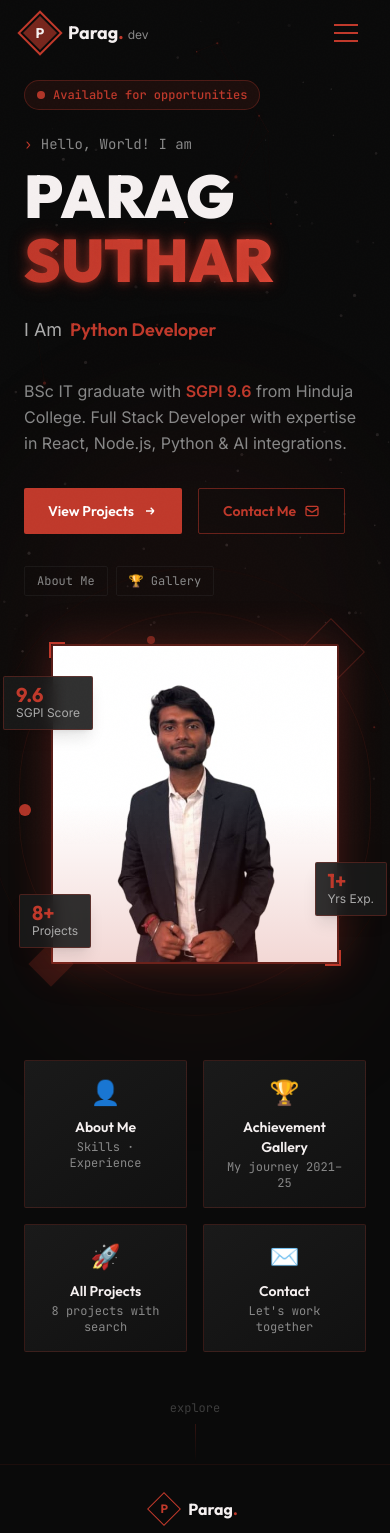
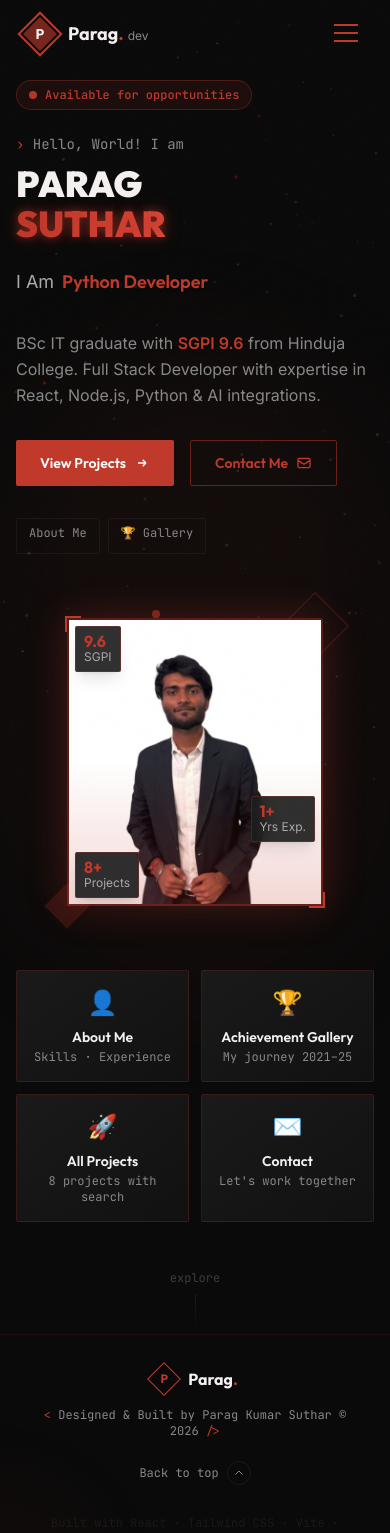
Before and after one commit to Parag407/parag_suthar, a React (Vite) app: page / in a window 390 px wide. Shown: the top 1533 px of the page. Built offline with nearby package versions, Linux system fonts and the light colour scheme.

Commit message:
fix: mobile responsiveness + antiquewhite project tags

```diff
--- a/src/components/HeroSection.jsx
+++ b/src/components/HeroSection.jsx
@@ -36,14 +36,14 @@ const HeroSection = () => {
   }, [charIndex, deleting, roleIndex]);
 
   return (
-    <section className="relative min-h-screen flex items-center justify-center overflow-hidden pt-20">
+    <section className="relative min-h-screen flex items-center justify-center overflow-hidden pt-20 px-4 sm:px-6">
       {/* central glow */}
       <div className="absolute inset-0 flex items-center justify-center pointer-events-none">
         <div className="w-[640px] h-[640px] rounded-full bg-knight-red/5 blur-3xl" />
       </div>
 
-      <div className="relative z-10 max-w-6xl mx-auto px-6 w-full">
-        <div className="grid lg:grid-cols-2 gap-12 items-center">
+      <div className="relative z-10 max-w-6xl mx-auto w-full">
+        <div className="grid lg:grid-cols-2 gap-8 lg:gap-12 items-center">
 
           {/* ── Left ── */}
           <div className={`transition-all duration-1000 ${visible ? 'opacity-100 translate-x-0' : 'opacity-0 -translate-x-12'}`}>
@@ -60,10 +60,10 @@ const HeroSection = () => {
             </p>
 
             {/* Name */}
-            <h1 className="font-outfit font-black text-6xl lg:text-7xl leading-none mb-1 glitch" data-text="PARAG">
+            <h1 className="font-outfit font-black text-4xl sm:text-5xl lg:text-7xl leading-none mb-1 glitch" data-text="PARAG">
               <span className="text-knight-white">PARAG</span>
             </h1>
-            <h1 className="font-outfit font-black text-6xl lg:text-7xl leading-none mb-6 glitch" data-text="SUTHAR">
+            <h1 className="font-outfit font-black text-4xl sm:text-5xl lg:text-7xl leading-none mb-6 glitch" data-text="SUTHAR">
               <span className="bg-gradient-to-r from-knight-red to-knight-red-bright bg-clip-text text-transparent red-text-glow">
                 SUTHAR
               </span>
@@ -125,20 +125,20 @@ const HeroSection = () => {
 
           {/* ── Right: Profile ── */}
           <div className={`flex justify-center lg:justify-end transition-all duration-1000 delay-300 ${visible ? 'opacity-100 translate-x-0' : 'opacity-0 translate-x-12'}`}>
-            <div className="relative">
-              {/* Decorative rings */}
-              <div className="absolute inset-0 -m-8 rounded-full border border-knight-red/10 animate-[float_6s_ease-in-out_infinite]" />
-              <div className="absolute inset-0 -m-16 rounded-full border border-knight-red/5 animate-[float_8s_ease-in-out_infinite_reverse]" />
+            <div className="relative mt-8 lg:mt-0">
+              {/* Decorative rings — hidden on mobile to avoid overflow */}
+              <div className="hidden sm:block absolute inset-0 -m-8 rounded-full border border-knight-red/10 animate-[float_6s_ease-in-out_infinite]" />
+              <div className="hidden sm:block absolute inset-0 -m-16 rounded-full border border-knight-red/5 animate-[float_8s_ease-in-out_infinite_reverse]" />
 
               {/* Corner decorators */}
               <div className="absolute -top-4 -right-4 w-12 h-12 border border-knight-red/30 rotate-45" />
               <div className="absolute -bottom-4 -left-4 w-8 h-8 bg-knight-red/20 rotate-45" />
-              <div className="absolute top-1/2 -left-8 w-3 h-3 bg-knight-red rounded-full animate-pulse" />
+              <div className="hidden sm:block absolute top-1/2 -left-8 w-3 h-3 bg-knight-red rounded-full animate-pulse" />
               <div className="absolute -top-2 left-1/3 w-2 h-2 bg-knight-red/60 rounded-full animate-pulse delay-700" />
 
               {/* Photo */}
               <div className="relative corner-bracket">
-                <div className="w-72 h-80 lg:w-80 lg:h-96 rounded-sm overflow-hidden border-2 border-knight-red/40 shadow-[0_0_40px_rgba(192,57,43,0.3)]">
+                <div className="w-64 h-72 sm:w-72 sm:h-80 lg:w-80 lg:h-96 rounded-sm overflow-hidden border-2 border-knight-red/40 shadow-[0_0_40px_rgba(192,57,43,0.3)]">
                   <img
                     src="/assets/profile/parag_profile_pic.jpeg"
                     alt="Parag Kumar Suthar"
@@ -147,17 +147,17 @@ const HeroSection = () => {
                   <div className="absolute inset-0 bg-gradient-to-t from-knight-red/20 via-transparent to-transparent" />
                 </div>
 
-                {/* Floating stats */}
-                <div className="absolute -left-12 top-8 bg-knight-black-3/90 backdrop-blur border border-knight-red/30 rounded-sm px-3 py-2 shadow-lg">
-                  <div className="text-knight-red font-outfit font-bold text-xl leading-none">9.6</div>
-                  <div className="text-knight-gray-faint font-inter text-xs">SGPI Score</div>
+                {/* Floating stats — inside photo on mobile, outside on sm+ */}
+                <div className="absolute left-2 top-2 sm:-left-12 sm:top-8 bg-knight-black-3/90 backdrop-blur border border-knight-red/30 rounded-sm px-2 py-1.5 sm:px-3 sm:py-2 shadow-lg">
+                  <div className="text-knight-red font-outfit font-bold text-base sm:text-xl leading-none">9.6</div>
+                  <div className="text-knight-gray-faint font-inter text-xs">SGPI</div>
                 </div>
-                <div className="absolute -right-12 bottom-12 bg-knight-black-3/90 backdrop-blur border border-knight-red/30 rounded-sm px-3 py-2 shadow-lg">
-                  <div className="text-knight-red font-outfit font-bold text-xl leading-none">1+</div>
+                <div className="absolute right-2 bottom-16 sm:-right-12 sm:bottom-12 bg-knight-black-3/90 backdrop-blur border border-knight-red/30 rounded-sm px-2 py-1.5 sm:px-3 sm:py-2 shadow-lg">
+                  <div className="text-knight-red font-outfit font-bold text-base sm:text-xl leading-none">1+</div>
                   <div className="text-knight-gray-faint font-inter text-xs">Yrs Exp.</div>
                 </div>
-                <div className="absolute -left-8 bottom-4 bg-knight-black-3/90 backdrop-blur border border-knight-red/30 rounded-sm px-3 py-2 shadow-lg">
-                  <div className="text-knight-red font-outfit font-bold text-xl leading-none">8+</div>
+                <div className="absolute left-2 bottom-2 sm:-left-8 sm:bottom-4 bg-knight-black-3/90 backdrop-blur border border-knight-red/30 rounded-sm px-2 py-1.5 sm:px-3 sm:py-2 shadow-lg">
+                  <div className="text-knight-red font-outfit font-bold text-base sm:text-xl leading-none">8+</div>
                   <div className="text-knight-gray-faint font-inter text-xs">Projects</div>
                 </div>
               </div>
@@ -166,7 +166,7 @@ const HeroSection = () => {
         </div>
 
         {/* Page-nav cards at bottom */}
-        <div className={`mt-24 grid grid-cols-2 md:grid-cols-4 gap-4 transition-all duration-1000 delay-500 ${visible ? 'opacity-100 translate-y-0' : 'opacity-0 translate-y-8'}`}>
+        <div className={`mt-16 lg:mt-24 grid grid-cols-2 md:grid-cols-4 gap-3 sm:gap-4 transition-all duration-1000 delay-500 ${visible ? 'opacity-100 translate-y-0' : 'opacity-0 translate-y-8'}`}>
           {[
             { label: 'About Me',     sub: 'Skills · Experience',     path: '/about',    icon: '👤' },
             { label: 'Achievement Gallery', sub: 'My journey 2021–25', path: '/gallery', icon: '🏆' },
--- a/src/components/Navbar.jsx
+++ b/src/components/Navbar.jsx
@@ -119,6 +119,15 @@ const Navbar = () => {
               </Link>
             );
           })}
+          {/* Mobile CTA */}
+          <div className="pt-3">
+            <Link
+              to="/contact"
+              className="flex items-center justify-center gap-2 w-full py-3 bg-knight-red text-white text-sm font-outfit font-semibold rounded-sm transition-all duration-200 hover:bg-knight-red-bright"
+            >
+              Contact Me
+            </Link>
+          </div>
         </div>
       </div>
     </nav>
--- a/src/components/ProjectsSection.jsx
+++ b/src/components/ProjectsSection.jsx
@@ -151,7 +151,7 @@ const ProjectCard = ({ project, index }) => {
         {/* Tech stack */}
         <div className="flex flex-wrap gap-1.5 pt-3 border-t border-knight-black-5">
           {project.tech.map(t => (
-            <span key={t} className="px-2 py-0.5 text-xs font-mono bg-knight-black-5 text-knight-gray-muted border border-knight-gray/20 rounded group-hover:border-knight-red/30 group-hover:text-knight-red/80 transition-all duration-200">
+            <span key={t} className="px-2 py-0.5 text-xs font-mono bg-knight-black-5 border border-knight-gray/30 rounded group-hover:border-knight-red/30 group-hover:text-knight-red transition-all duration-200" style={{ color: 'antiquewhite' }}>
               {t}
             </span>
           ))}
@@ -179,15 +179,15 @@ const ProjectsSection = () => {
   }, []);
 
   return (
-    <section id="projects" className="relative py-28 overflow-hidden" ref={ref}>
+    <section id="projects" className="relative py-16 lg:py-28 overflow-hidden" ref={ref}>
       <div className="absolute inset-0 bg-knight-black-2/40 pointer-events-none" />
       <div className="absolute left-1/2 top-1/2 -translate-x-1/2 -translate-y-1/2 w-[800px] h-[400px] bg-knight-red/3 blur-3xl rounded-full pointer-events-none" />
 
-      <div className="max-w-7xl mx-auto px-6 relative z-10">
+      <div className="max-w-7xl mx-auto px-4 sm:px-6 relative z-10">
         {/* Header */}
         <div className="reveal mb-16">
           <p className="text-knight-red font-mono text-sm mb-2">// Portfolio</p>
-          <h2 className="font-outfit font-black text-4xl lg:text-5xl text-knight-white mb-4">
+          <h2 className="font-outfit font-black text-3xl sm:text-4xl lg:text-5xl text-knight-white mb-4">
             Featured <span className="text-knight-red">Projects</span>
           </h2>
           <div className="flex items-center gap-4">
--- a/src/components/SkillsSection.jsx
+++ b/src/components/SkillsSection.jsx
@@ -107,14 +107,14 @@ const SkillsSection = () => {
   }, []);
 
   return (
-    <section id="skills" className="relative py-28 overflow-hidden" ref={ref}>
+    <section id="skills" className="relative py-16 lg:py-28 overflow-hidden" ref={ref}>
       <div className="absolute left-0 top-1/2 -translate-y-1/2 w-96 h-96 rounded-full bg-knight-red-muted/5 blur-3xl pointer-events-none" />
 
-      <div className="max-w-7xl mx-auto px-6">
+      <div className="max-w-7xl mx-auto px-4 sm:px-6">
         {/* Header */}
         <div className="reveal mb-16">
           <p className="text-knight-red font-mono text-sm mb-2">// Technical Arsenal</p>
-          <h2 className="font-outfit font-black text-4xl lg:text-5xl text-knight-white mb-4">
+          <h2 className="font-outfit font-black text-3xl sm:text-4xl lg:text-5xl text-knight-white mb-4">
             Skills & <span className="text-knight-red">Expertise</span>
           </h2>
           <div className="h-px bg-gradient-to-r from-knight-red via-knight-red/30 to-transparent w-48" />
@@ -126,7 +126,7 @@ const SkillsSection = () => {
             <button
               key={i}
               onClick={() => setActiveCategory(i)}
-              className={`px-4 py-2 rounded-sm text-sm font-outfit font-medium transition-all duration-200 ${
+              className={`px-3 py-1.5 sm:px-4 sm:py-2 rounded-sm text-xs sm:text-sm font-outfit font-medium transition-all duration-200 ${
                 activeCategory === i
                   ? 'bg-knight-red text-white shadow-[0_0_15px_rgba(192,57,43,0.4)]'
                   : 'border border-knight-gray/30 text-knight-gray-muted hover:border-knight-red/50 hover:text-knight-red'
--- a/src/index.css
+++ b/src/index.css
@@ -14,8 +14,25 @@
   --black-3: #1A1A1A;
 }
 
-* {
+*, *::before, *::after {
+  box-sizing: border-box;
   scroll-behavior: smooth;
+}
+
+/* Prevent horizontal overflow globally */
+html, body, #root {
+  max-width: 100vw;
+  overflow-x: hidden;
+}
+
+/* Images & media never overflow their container */
+img, video, svg {
+  max-width: 100%;
+}
+
+/* Minimum touch target size for accessibility */
+a, button {
+  min-height: 36px;
 }
 
 html {
```
Also changed, not shown: src/components/AboutSection.jsx (+5 -5 lines), src/components/ExperienceSection.jsx (+7 -7 lines), src/pages/ContactPage.jsx (+5 -5 lines), src/pages/GalleryPage.jsx (+21 -16 lines), src/pages/ProjectsPage.jsx (+12 -12 lines).
